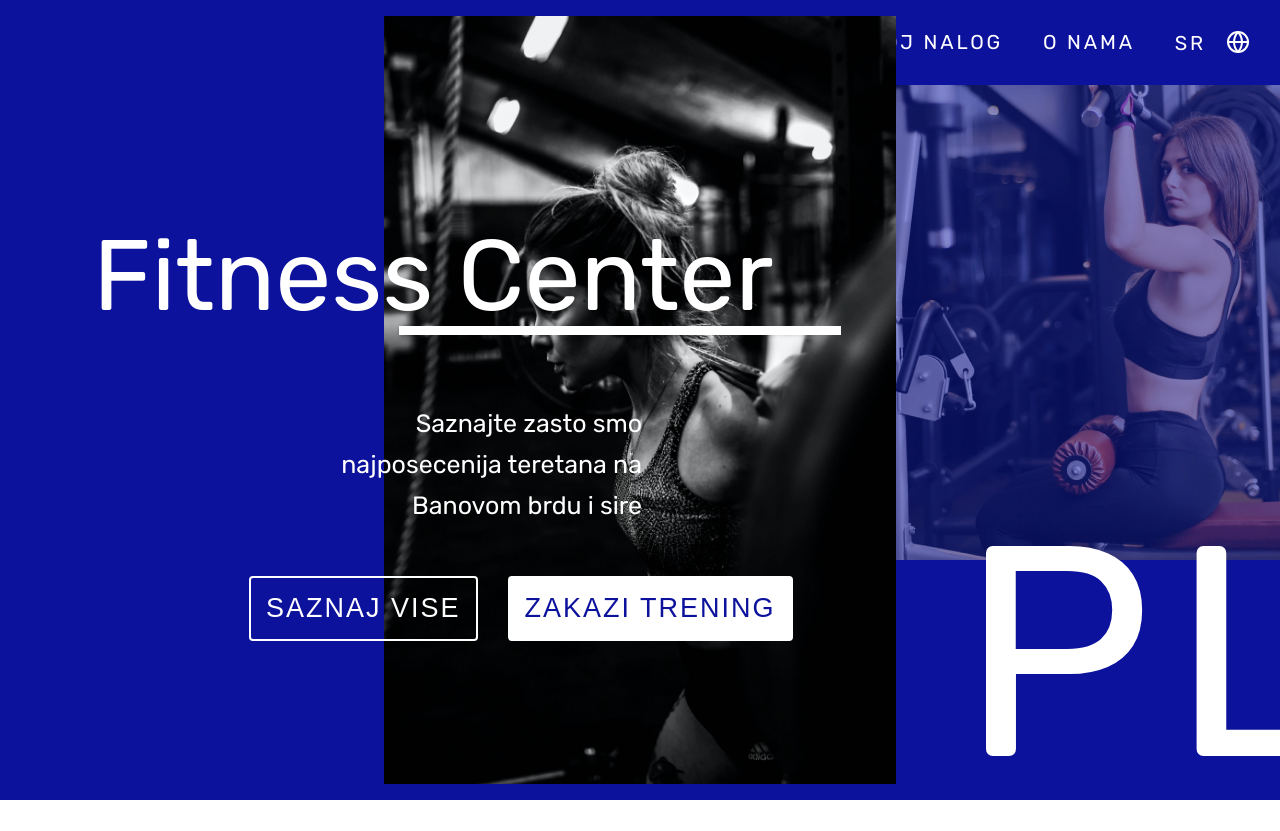
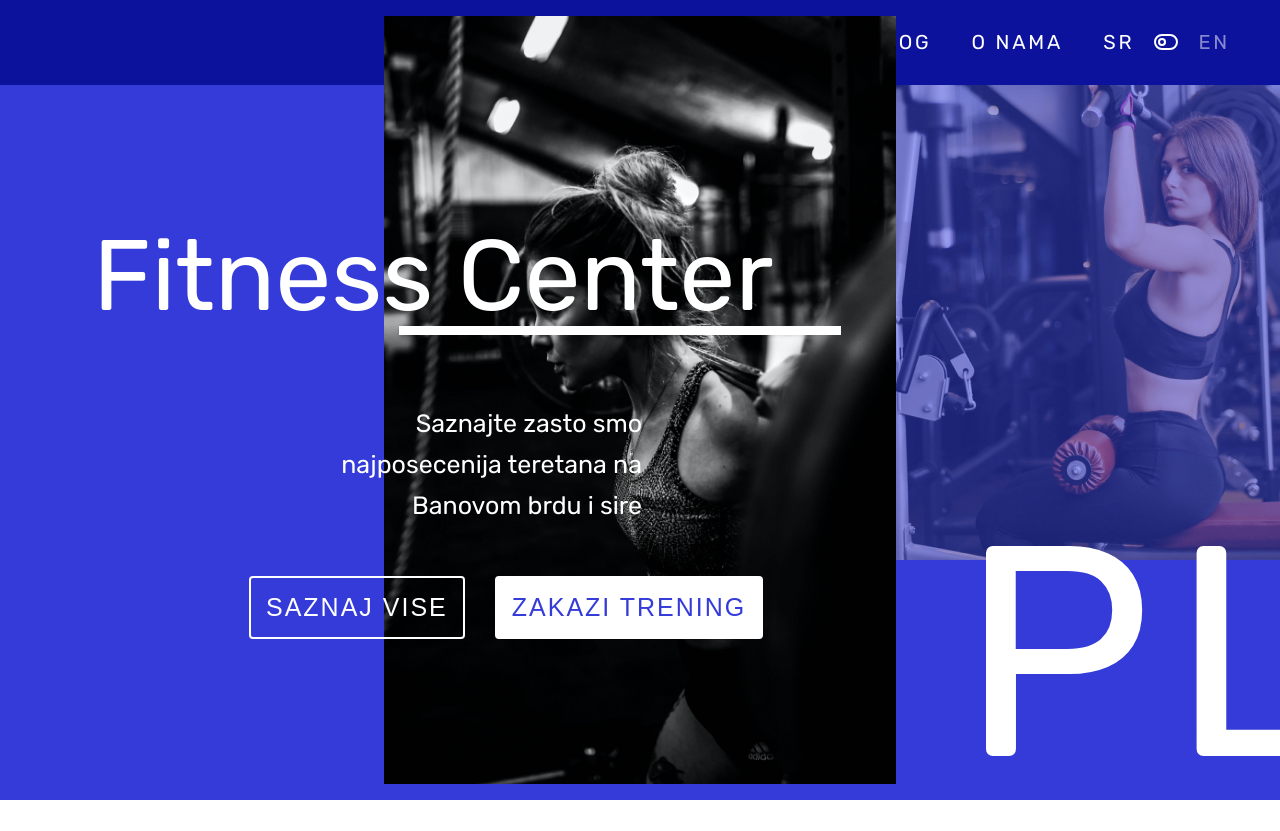
Before and after one commit to Jogurat/fitness-center, a Vue app: page /#/ in a window 1280 px wide. Shown: the top 831 px of the page. Built offline with nearby package versions, Linux system fonts and the light colour scheme.

Commit message:
Language that is not selected is grayed-out

```diff
--- a/public/index.html
+++ b/public/index.html
@@ -1,15 +1,20 @@
 <!DOCTYPE html>
 <html lang="en">
   <head>
-    <meta charset="utf-8">
-    <meta http-equiv="X-UA-Compatible" content="IE=edge">
-    <meta name="viewport" content="width=device-width,initial-scale=1.0">
-    <link rel="icon" href="<%= BASE_URL %>favicon.ico">
-    <title><%= htmlWebpackPlugin.options.title %></title>
+    <meta charset="utf-8" />
+    <meta http-equiv="X-UA-Compatible" content="IE=edge" />
+    <meta name="viewport" content="width=device-width,initial-scale=1.0" />
+    <link rel="icon" href="<%= BASE_URL %>favicon.ico" />
+    <!-- <title><%= htmlWebpackPlugin.options.title %></title> -->
+    <title>Play Fitness</title>
   </head>
   <body>
     <noscript>
-      <strong>We're sorry but <%= htmlWebpackPlugin.options.title %> doesn't work properly without JavaScript enabled. Please enable it to continue.</strong>
+      <strong
+        >We're sorry but <%= htmlWebpackPlugin.options.title %> doesn't work
+        properly without JavaScript enabled. Please enable it to
+        continue.</strong
+      >
     </noscript>
     <div id="app"></div>
     <!-- built files will be auto injected -->
--- a/src/App.vue
+++ b/src/App.vue
@@ -29,6 +29,6 @@ export default {
 @import url("https://fonts.googleapis.com/css2?family=Ubuntu&display=swap");
 
 :root {
-  --main-bg-color: #0c129c;
+  --main-bg-color: #343bd9;
 }
 </style>
--- a/src/components/Button.vue
+++ b/src/components/Button.vue
@@ -27,7 +27,7 @@ export default {
   border: 2px solid white;
   color: white;
   background: none;
-  font-size: 27px;
+  font-size: 25px;
   padding: 15px;
   cursor: pointer;
   position: relative;
--- a/src/components/NavBar.vue
+++ b/src/components/NavBar.vue
@@ -5,7 +5,25 @@
     <router-link class="nav-link" to="/">{{ link3[lang]}}</router-link>
     <router-link class="nav-link" to="/">{{ link4[lang]}}</router-link>
     <div class="lang-toggle-container">
-      <button class="lang-toggle nav-link" @click="changeLang">{{ lang }}</button>
+      <div :class="['nav-link', isEnLang ? 'grayed-out' : '']">SR</div>
+      <svg
+        xmlns="http://www.w3.org/2000/svg"
+        width="24"
+        height="24"
+        viewBox="0 0 24 24"
+        fill="none"
+        stroke="currentColor"
+        stroke-width="2"
+        stroke-linecap="round"
+        stroke-linejoin="round"
+        class="feather feather-toggle-left lang-toggle-icon"
+        @click="changeLang"
+      >
+        <rect x="1" y="5" width="22" height="14" rx="7" ry="7" />
+        <circle class="circle" :cx="cx" cy="12" r="3" />
+      </svg>
+      <div :class="['nav-link', isEnLang ? '' : 'grayed-out']">EN</div>
+      <!-- <button class="lang-toggle nav-link" @click="changeLang">{{ lang }}</button>
       <svg
         xmlns="http://www.w3.org/2000/svg"
         width="24"
@@ -23,7 +41,7 @@
         <path
           d="M12 2a15.3 15.3 0 0 1 4 10 15.3 15.3 0 0 1-4 10 15.3 15.3 0 0 1-4-10 15.3 15.3 0 0 1 4-10z"
         />
-      </svg>
+      </svg>-->
     </div>
   </div>
 </template>
@@ -36,7 +54,8 @@ export default {
       link1: { EN: "SERVICES", SR: "USLUGE" },
       link2: { EN: "BOOK A SESSION", SR: "ZAKAZIVANJE" },
       link3: { EN: "MY PROFILE", SR: "MOJ NALOG" },
-      link4: { EN: "ABOUT US", SR: "O NAMA" }
+      link4: { EN: "ABOUT US", SR: "O NAMA" },
+      cx: 8
     };
   },
   methods: {
@@ -44,10 +63,17 @@ export default {
       console.log(this.lang);
       if (this.lang === "SR") {
         this.lang = "EN";
+        this.cx = 16;
       } else {
         this.lang = "SR";
+        this.cx = 8;
       }
       this.$emit("langChange", this.lang);
+    }
+  },
+  computed: {
+    isEnLang() {
+      return this.lang === "EN";
     }
   }
 };
@@ -58,6 +84,7 @@ export default {
   position: absolute;
   display: flex;
   background-color: #0c129c;
+  /* background-color: var(--main-bg-color); */
   height: 85px;
   width: 100vw;
   justify-content: flex-end;
@@ -73,6 +100,10 @@ export default {
   margin-left: 20px;
   font-size: 20px;
   position: relative;
+}
+
+.grayed-out {
+  opacity: 0.5;
 }
 
 .nav-link::before {
@@ -116,5 +147,8 @@ export default {
 
 .lang-toggle-icon {
   color: white;
+  size: 30px;
+  transition: 0.09s ease-in;
+  cursor: pointer;
 }
 </style>
```
Also changed, not shown: src/assets/toggle-left.svg (added).
